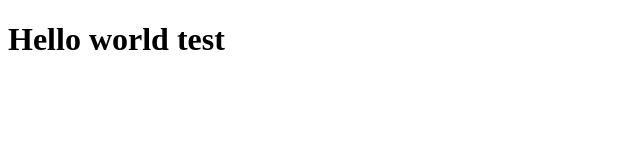
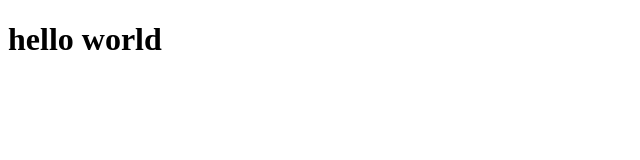
Before and after one commit to krich-tan/krich-tan.github.io, a plain HTML site: page index.html in a window 1280 px wide. Shown: the whole page, without its empty margins (0-640 px from the left). Drawn offline with Linux system fonts and the light colour scheme.

Commit message:
modefy01

```diff
--- a/index.html
+++ b/index.html
@@ -6,7 +6,7 @@
     <title>Document</title>
 </head>
 <body>
-    <h1> Hello world test</h1>
+    <h1> hello world</h1>
 
 </body>
 </html>
```
